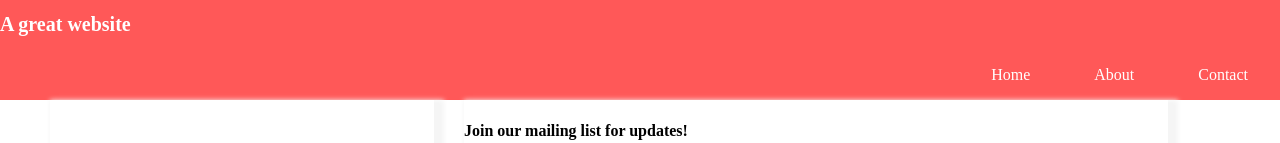
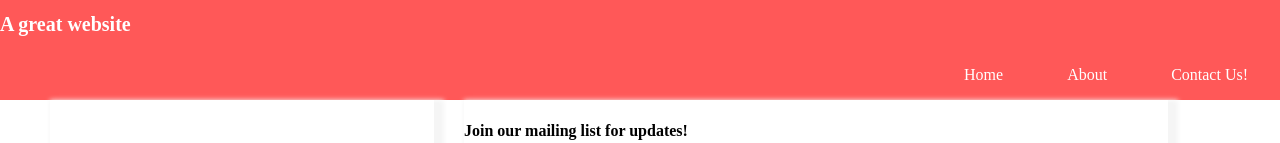
Before and after one commit to trinityc03/trinityc03.github.io, a plain HTML site: page index.html in a window 1280 px wide. Shown: the top 143 px of the page. Drawn offline with Linux system fonts and the light colour scheme.

Commit message:
nav change
Changed part of the nav

```diff
--- a/index.html
+++ b/index.html
@@ -20,7 +20,7 @@
             <ul>
             <li class="menu-item"><a href="" data-scroll>Home</a></li>
             <li class="menu-item"><a href="" data-scroll>About</a></li>
-            <li class="menu-item"><a href="" data-scroll>Contact</a></li>
+            <li class="menu-item"><a href="" data-scroll>Contact Us!</a></li>
             </ul>
       </nav>
     </header>
```
